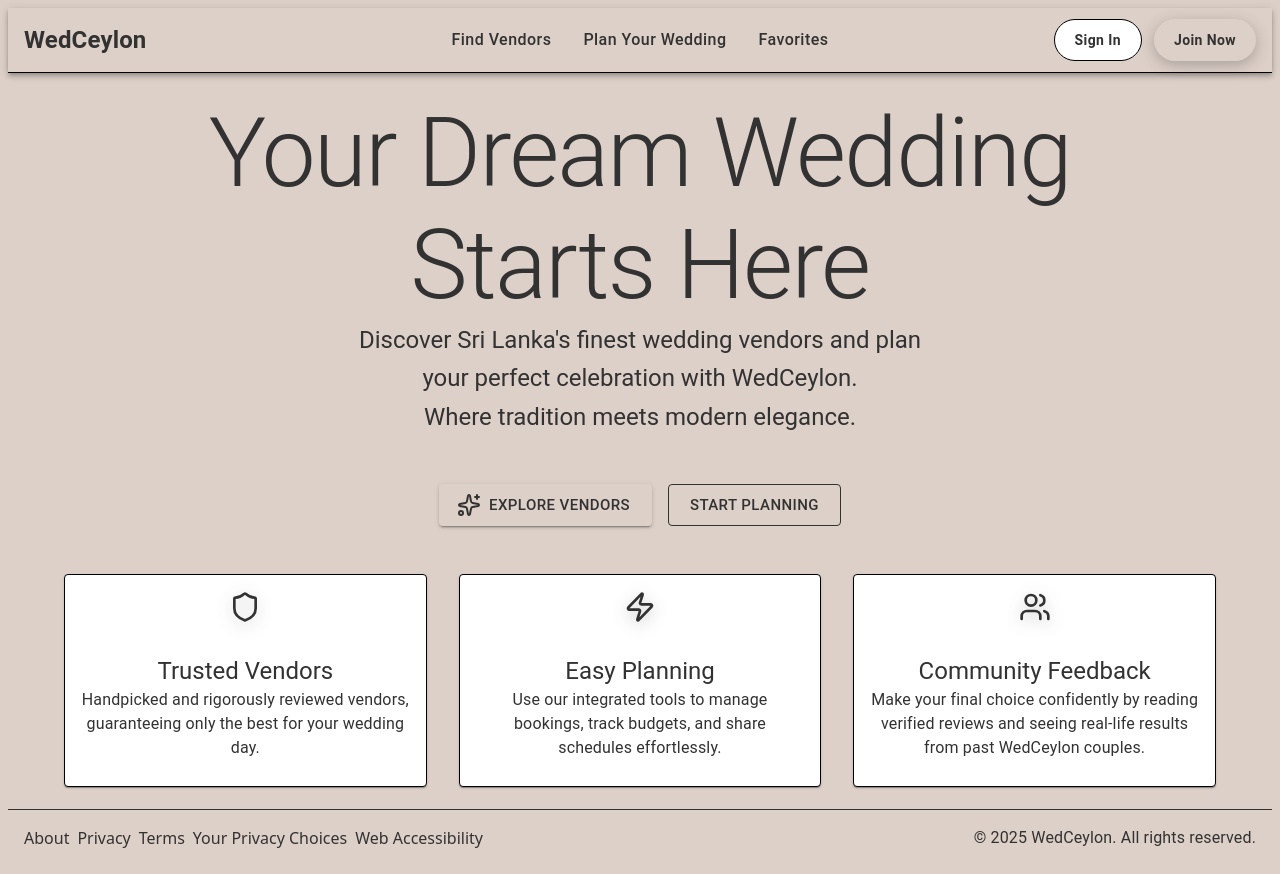
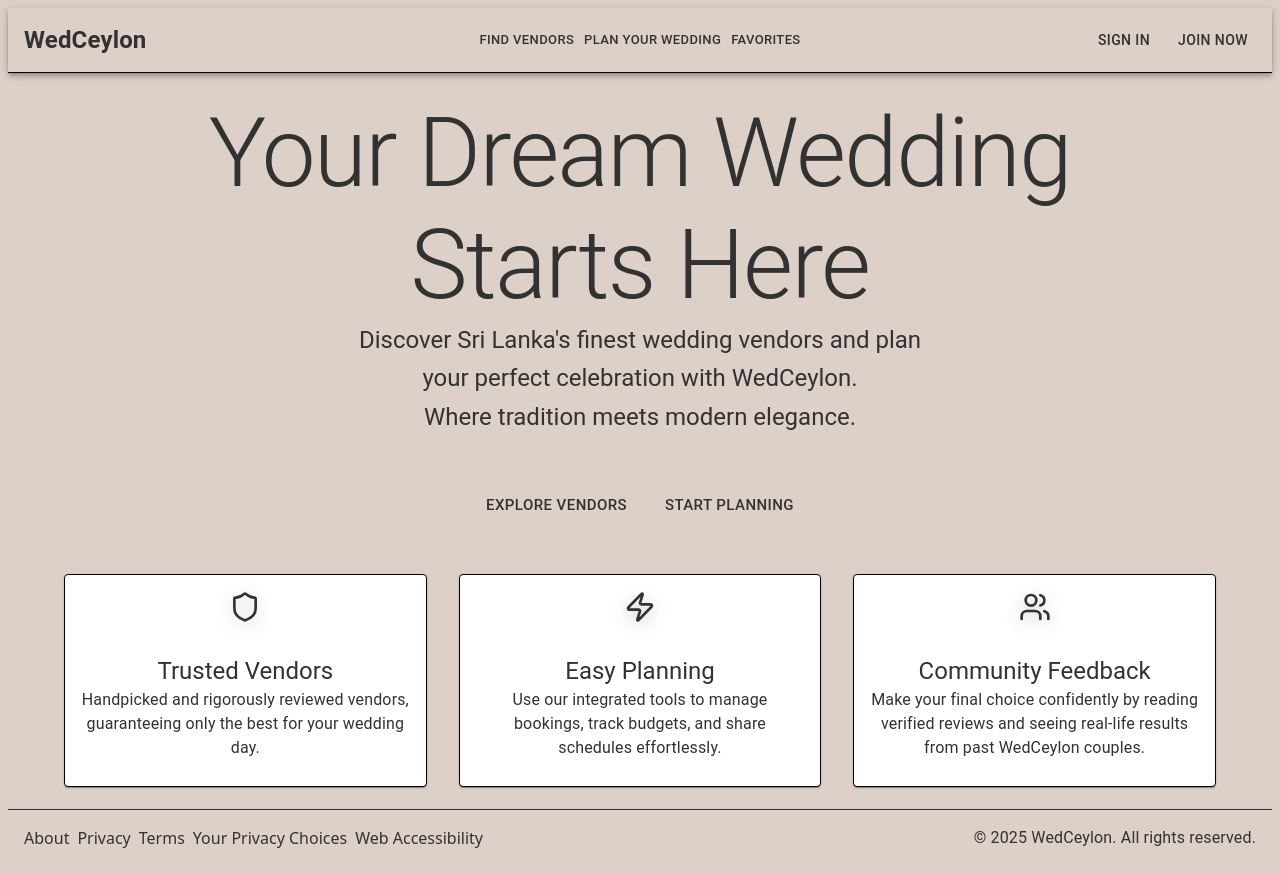
Before and after one commit to kbadeesha/wed-ceylon-frontend, a React (Vite) app: page / in a window 1280 px wide. Built offline with nearby package versions, Linux system fonts and the light colour scheme.

Commit message:
Resusable Button Added

```diff
--- /dev/null
+++ b/src/components/common/Button/Button.scss
@@ -0,0 +1,49 @@
+.button {
+  border-radius: 50px;
+  text-transform: none;
+  font-weight: 600;
+  font-size: 1.1rem;
+  padding: 12px 32px;
+  transition: all 0.3s ease;
+  box-shadow: none;
+
+  &:hover {
+    transform: translateY(-2px);
+  }
+
+  &:focus {
+    outline: none;
+  }
+
+  &--primary {
+    background: var(--color-beige);
+    color: var(--color-text-primary);
+
+    &:hover {
+      // Keep beige background on hover
+    }
+  }
+
+  &--secondary {
+    background: var(--color-text-primary);
+    color: var(--color-white);
+    border: 1px solid var(--color-text-primary);
+    font-weight: 400;
+
+    &:hover {
+      //   background: var(--color-black);
+      border-color: var(--color-black);
+    }
+  }
+
+  &--outline {
+    background: transparent;
+    color: var(--color-text-primary);
+    border: 1px solid var(--color-text-primary);
+
+    &:hover {
+      background: var(--color-beige);
+      border-color: var(--color-black);
+    }
+  }
+}
--- /dev/null
+++ b/src/components/common/Button/Button.tsx
@@ -0,0 +1,32 @@
+import React from 'react';
+import { Button as MuiButton, type ButtonProps as MuiButtonProps } from '@mui/material';
+import { Link as RouterLink } from 'react-router-dom';
+import './Button.scss';
+
+export type ButtonVariant = 'primary' | 'secondary' | 'outline';
+
+export interface ButtonProps extends Omit<MuiButtonProps, 'variant'> {
+  variant?: ButtonVariant;
+  to?: string; // For routing
+}
+
+const Button: React.FC<ButtonProps> = ({
+  variant = 'primary',
+  to,
+  children,
+  className = '',
+  ...props
+}) => {
+  const buttonClass = `button button--${variant} ${className}`.trim();
+
+  const component = to ? RouterLink : 'button';
+  const linkProps = to ? { to } : {};
+
+  return (
+    <MuiButton className={buttonClass} component={component} {...linkProps} {...props}>
+      {children}
+    </MuiButton>
+  );
+};
+
+export default Button;
--- /dev/null
+++ b/src/components/common/Button/index.ts
@@ -0,0 +1,2 @@
+export { default } from './Button';
+export type { ButtonProps, ButtonVariant } from './Button';
--- a/src/components/layout/NavBar/NavBar.scss
+++ b/src/components/layout/NavBar/NavBar.scss
@@ -33,86 +33,12 @@
     @media (min-width: 600px) {
       display: block;
     }
-
-    .MuiButton-root {
-      color: var(--color-text-secondary);
-      font-weight: 500;
-      text-transform: none;
-      font-size: 1rem;
-      padding: 8px 16px;
-      border-radius: 8px;
-      transition: all 0.3s ease;
-      position: relative;
-
-      &::after {
-        content: '';
-        position: absolute;
-        bottom: 0;
-        left: 50%;
-        width: 0;
-        height: 2px;
-        background: var(--color-text-primary);
-        transition: all 0.3s ease;
-        transform: translateX(-50%);
-      }
-
-      &:hover {
-        color: var(--color-text-primary);
-        background: var(--color-beige);
-
-        &::after {
-          width: 100%;
-        }
-      }
-
-      &.active {
-        color: var(--color-text-primary);
-
-        &::after {
-          width: 100%;
-        }
-      }
-    }
   }
 
   &__auth-buttons {
     margin-left: auto;
     display: flex;
     gap: 12px;
-
-    .MuiButton-root {
-      white-space: nowrap;
-      border-radius: 25px;
-      text-transform: none;
-      font-weight: 600;
-      padding: 8px 20px;
-      transition: all 0.3s ease;
-      box-shadow: none;
-
-      &:first-child {
-        color: var(--color-text-primary);
-        background: var(--color-white);
-        border: 1px solid var(--color-black);
-
-        &:hover {
-          background: var(--color-beige);
-          border-color: var(--color-text-primary);
-          transform: translateY(-1px);
-        }
-      }
-
-      &:last-child {
-        background: var(--color-text-primary);
-        color: var(--color-white);
-        box-shadow: 0 4px 15px rgba(50, 50, 50, 0.3);
-
-        &:hover {
-          transform: translateY(-2px);
-          box-shadow: 0 6px 20px rgba(50, 50, 50, 0.4);
-          background: var(--color-black);
-        }
-      }
-    }
   }
 }
 
--- a/src/components/layout/NavBar/NavBar.tsx
+++ b/src/components/layout/NavBar/NavBar.tsx
@@ -1,6 +1,7 @@
 // src/components/layout/NavMenu.tsx
 import { NavLink } from 'react-router-dom';
-import { AppBar, Toolbar, Typography, Button, Box } from '@mui/material';
+import { AppBar, Toolbar, Typography, Box } from '@mui/material';
+import Button from '../../common/Button';
 import GlobalConstants from '../../../constants/GlobalConstants';
 import './NavBar.scss';
 
@@ -27,15 +28,17 @@ export default function NavBar() {
               className={({ isActive }) => (isActive ? 'active' : '')}
               style={{ textDecoration: 'none' }}
             >
-              <Button>{item.label}</Button>
+              <Button variant="outline" size="small">
+                {item.label}
+              </Button>
             </NavLink>
           ))}
         </Box>
         <Box className="navbar__auth-buttons">
-          <Button color="inherit" component={NavLink} to="/signin">
+          <Button variant="outline" to="/signin">
             Sign In
           </Button>
-          <Button variant="contained" color="secondary" component={NavLink} to="/join-now">
+          <Button variant="secondary" to="/join-now">
             Join Now
           </Button>
         </Box>
--- a/src/pages/Home/Home.scss
+++ b/src/pages/Home/Home.scss
@@ -37,42 +37,6 @@
 .home-hero__actions {
   justify-content: center;
   margin-bottom: 3rem;
-}
-
-.home-hero__cta-primary {
-  background: var(--color-text-primary);
-  color: var(--color-white);
-  font-weight: 600;
-  padding: 12px 32px;
-  border-radius: 50px;
-  text-transform: none;
-  font-size: 1.1rem;
-  transition: all 0.3s ease;
-  box-shadow: 0 4px 15px rgba(50, 50, 50, 0.3);
-
-  &:hover {
-    transform: translateY(-2px);
-    box-shadow: 0 6px 20px rgba(50, 50, 50, 0.4);
-    background: var(--color-black);
-  }
-}
-
-.home-hero__cta-secondary {
-  background: var(--color-white);
-  color: var(--color-text-primary);
-  border: 1px solid var(--color-black);
-  font-weight: 600;
-  padding: 12px 32px;
-  border-radius: 50px;
-  text-transform: none;
-  font-size: 1.1rem;
-  transition: all 0.3s ease;
-
-  &:hover {
-    border-color: var(--color-text-primary);
-    background-color: var(--color-beige);
-    transform: translateY(-2px);
-  }
 }
 
 // Features Section
@@ -135,48 +99,6 @@
   font-size: 0.95rem;
 }
 
-// CTA Section
-.home-cta {
-  padding: 40px 0;
-  text-align: center;
-}
-
-.home-cta__content {
-  max-width: 600px;
-}
-
-.home-cta__title {
-  font-size: clamp(1.8rem, 3vw, 2.2rem);
-  font-weight: 700;
-  margin-bottom: 1rem;
-  color: var(--color-text-primary);
-}
-
-.home-cta__subtitle {
-  font-size: 1.1rem;
-  color: var(--color-text-secondary);
-  margin-bottom: 2.5rem;
-  line-height: 1.6;
-}
-
-.home-cta__button {
-  background: var(--color-text-primary);
-  color: var(--color-white);
-  font-weight: 600;
-  padding: 14px 40px;
-  border-radius: 50px;
-  text-transform: none;
-  font-size: 1.1rem;
-  transition: all 0.3s ease;
-  box-shadow: 0 4px 15px rgba(50, 50, 50, 0.3);
-
-  &:hover {
-    transform: translateY(-2px);
-    box-shadow: 0 6px 20px rgba(50, 50, 50, 0.4);
-    background: var(--color-black);
-  }
-}
-
 // Responsive Design
 @media (max-width: 768px) {
   .home-hero {
@@ -212,10 +134,6 @@
   .home-feature-card__content {
     padding: 1.5rem;
   }
-
-  .home-cta {
-    padding: 60px 0;
-  }
 }
 
 @media (max-width: 480px) {
--- a/src/pages/Home/HomePage.tsx
+++ b/src/pages/Home/HomePage.tsx
@@ -1,6 +1,6 @@
-import { Box, Container, Typography, Button, Card, CardContent, Stack } from '@mui/material';
-import { Shield, Zap, Users, Sparkles } from 'lucide-react';
-import { Link as RouterLink } from 'react-router-dom';
+import { Box, Container, Typography, Card, CardContent, Stack } from '@mui/material';
+import { Shield, Zap, Users } from 'lucide-react';
+import Button from '../../components/common/Button';
 import './Home.scss';
 import GlobalConstants from '../../constants/GlobalConstants';
 
@@ -44,23 +44,10 @@ const HomePage = () => {
           </Typography>
 
           <Stack direction={{ xs: 'column', sm: 'row' }} spacing={2} className="home-hero__actions">
-            <Button
-              variant="contained"
-              size="large"
-              component={RouterLink}
-              to="/vendors"
-              className="home-hero__cta-primary"
-              startIcon={<Sparkles />}
-            >
+            <Button variant="primary" size="large" to="/vendors">
               Explore Vendors
             </Button>
-            <Button
-              variant="outlined"
-              size="large"
-              component={RouterLink}
-              to="/plan-wedding"
-              className="home-hero__cta-secondary"
-            >
+            <Button variant="secondary" size="large" to="/plan-wedding">
               Start Planning
             </Button>
           </Stack>
```
